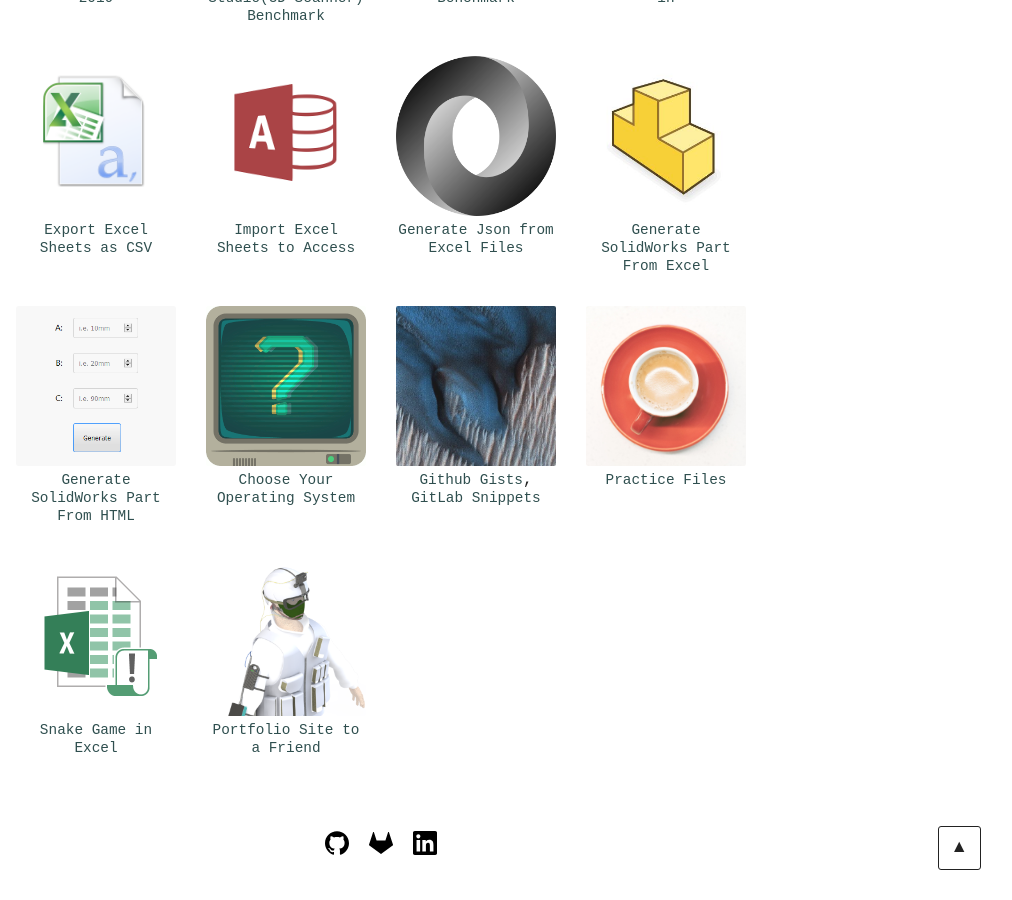
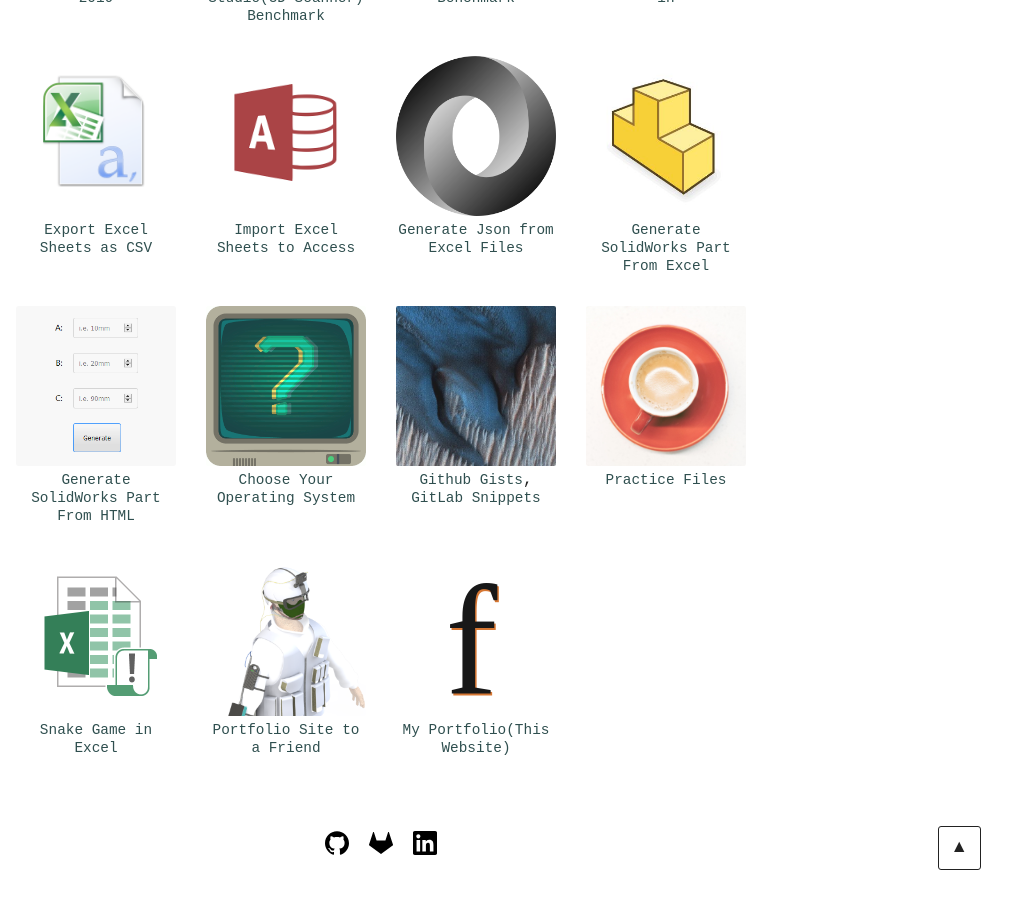
Before and after one commit to fatihmeh/fatihmeh.github.io, a Jekyll site: the page built from projects/index.html, in a window 1280 px wide and 900 px high, scrolled down 770 px. Shown: the whole window, without its empty margins (259-1271 px from the left). Built offline with Jekyll 4.4.1, drawn with Linux system fonts in a browser that asks for light colours.

Commit message:
Add Project

```diff
--- a/projects/index.html
+++ b/projects/index.html
@@ -9,9 +9,7 @@ title: Projects - Fatih Mehmet Özcan
   <button class="btn active" onclick="filterSelection('all')">All</button>
   <button class="btn" onclick="filterSelection('cad')">CAD</button>
   <button class="btn" onclick="filterSelection('office')">Office</button>
-  <button class="btn" onclick="filterSelection('prototyping')">
-    Prototyping
-  </button>
+  <button class="btn" onclick="filterSelection('prototyping')">Prototyping</button>
   <button class="btn" onclick="filterSelection('other')">Other</button>
 </div>
 
@@ -35,6 +33,7 @@ title: Projects - Fatih Mehmet Özcan
   <div class="filterDiv other"><div class="card"><a href="https://fatihmehmetozcan.gitlab.io/practice-files-pages/" target="_blank" ><img class="projects-images" src="/assets/bg-19.png"/>Practice Files</a></div></div>
   <div class="filterDiv office"><div class="card"><a href="https://github.com/fatihmeh/excel-snake" target="_blank" ><img class="projects-images" src="/assets/bg-20.png"/>Snake Game in Excel</a></div></div>
   <div class="filterDiv other"><div class="card"><a href="https://c-kilic.github.io" target="_blank" ><img class="projects-images" src="/assets/bg-21.png"/>Portfolio Site to a Friend</a></div></div>
+  <div class="filterDiv other"><div class="card"><a href="https://fatihmeh.github.io" target="_blank" ><img class="projects-images" src="/favicon.svg"/>My Portfolio(This Website)</a></div></div>
 </div>
 
 <div class="projects-list">
@@ -58,5 +57,6 @@ title: Projects - Fatih Mehmet Özcan
     <li><a href="https://fatihmehmetozcan.gitlab.io/practice-files-pages/" target="_blank">Practice Files</a></li>
     <li><a href="https://github.com/fatihmeh/excel-snake" target="_blank">Snake Game in Excel</a></li>
     <li><a href="https://c-kilic.github.io" target="_blank">Portfolio Site to a Friend</a></li>
+    <li><a href="https://fatihmeh.github.io" target="_blank">My Portfolio(This Website)</a></li>
   </ul>
 </div>
```
